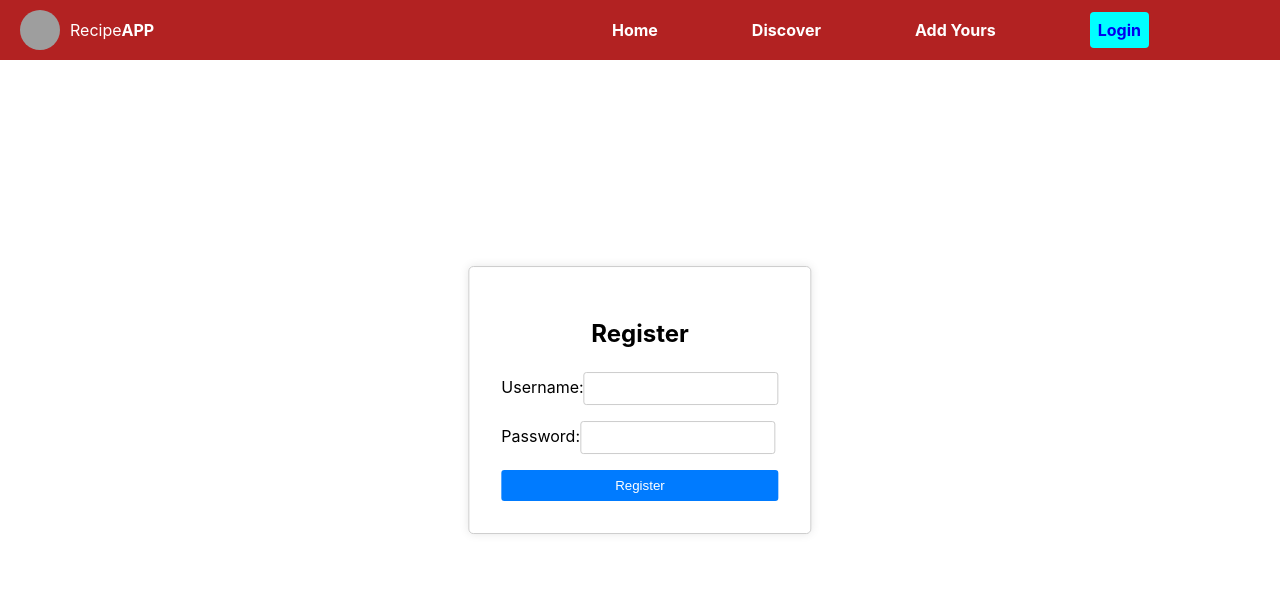
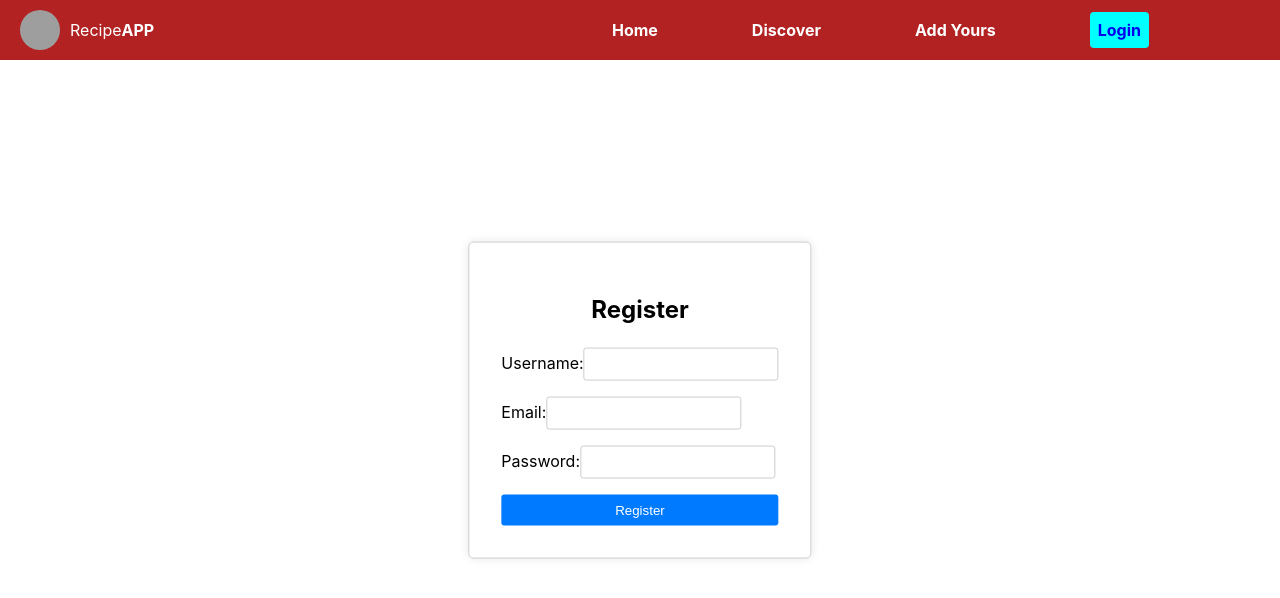
Before and after one commit to erustus07/RECIPE-APP, a React (Create React App) app in the folder client/: page /register in a window 1280 px wide. Shown: the top 598 px of the page. Built offline with nearby package versions, Linux system fonts and the light colour scheme; grey boxes are pictures that could not be loaded.

Commit message:
Adds an email field

```diff
--- a/client/src/components/user/Register.js
+++ b/client/src/components/user/Register.js
@@ -1,24 +1,24 @@
 // Register.js
-import React, { useState } from 'react';
-import { useNavigate } from 'react-router-dom';
-
+import React, { useState } from "react";
+import { useNavigate } from "react-router-dom";
 
 const Register = () => {
   const navigate = useNavigate();
-  const [name, setName] = useState('');
-  const [password, setPassword] = useState('');
+  const [name, setName] = useState("");
+  const [email, setEmail] = useState("");
+  const [password, setPassword] = useState("");
   const [error, setError] = useState(null);
 
   const handleSubmit = async (e) => {
     e.preventDefault();
 
     try {
-      const response = await fetch('http://localhost:5000/register', {
-        method: 'POST',
+      const response = await fetch("http://localhost:5000/register", {
+        method: "POST",
         headers: {
-          'Content-Type': 'application/json',
+          "Content-Type": "application/json",
         },
-        body: JSON.stringify({ name, password }),
+        body: JSON.stringify({ name, email, password }),
       });
 
       if (!response.ok) {
@@ -26,11 +26,11 @@
       }
 
       const data = await response.json();
-      console.log('Registration successful:', data);
-      navigate('/login'); // Redirect to login page after successful registration
+      console.log("Registration successful:", data);
+      navigate("/login"); // Redirect to login page after successful registration
     } catch (error) {
-      console.error('Error registering user:', error);
-      setError(error.message || 'An unexpected error occurred');
+      console.error("Error registering user:", error);
+      setError(error.message || "An unexpected error occurred");
     }
   };
 
@@ -49,6 +49,14 @@
           />
         </div>
         <div>
+          <label>Email:</label>
+          <input
+            type="email"
+            value={email}
+            onChange={(e) => setEmail(e.target.value)}
+          />
+        </div>
+        <div>
           <label htmlFor="password">Password:</label>
           <input
             type="password"
@@ -58,7 +66,7 @@
             required
           />
         </div>
-        {error && <p style={{ color: 'red' }}>{error}</p>}
+        {error && <p style={{ color: "red" }}>{error}</p>}
         <button type="submit">Register</button>
       </form>
     </div>
```
